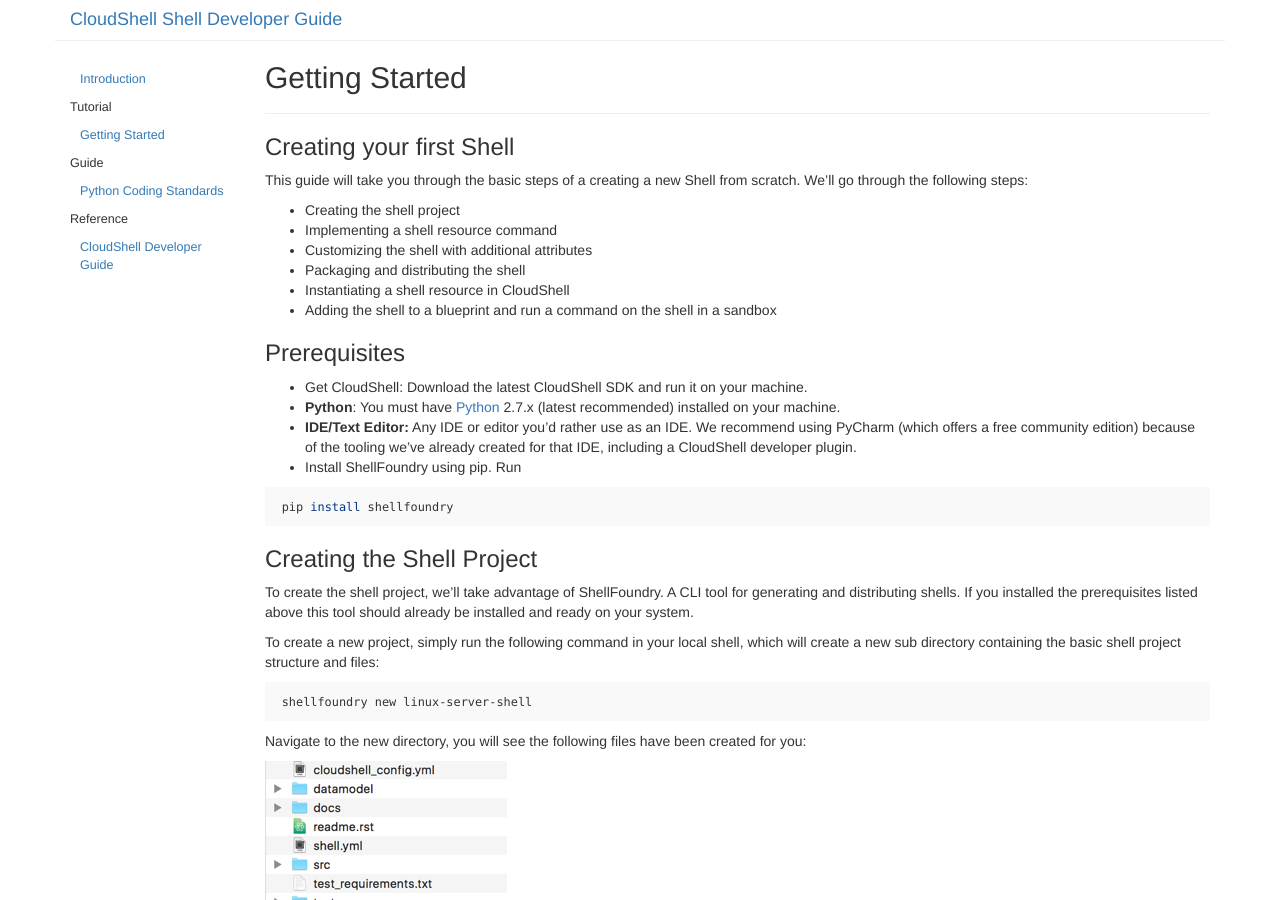
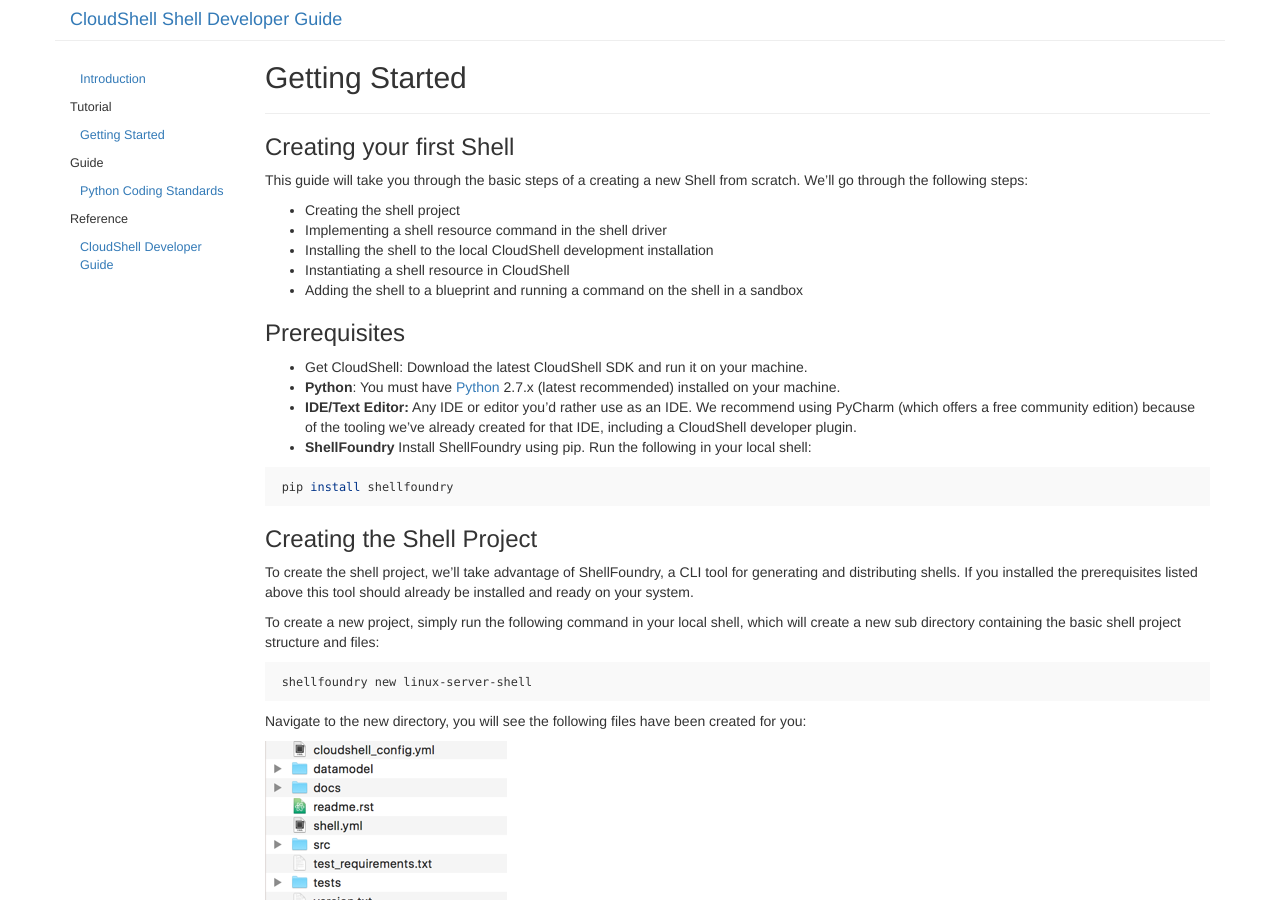
Before and after one commit to QualiSystems/devguide_source, a Jekyll site: the page built from _posts/2016-04-30-getting-started.markdown, in a window 1280 px wide and 900 px high. Built offline with Jekyll 4.4.1, drawn with Linux system fonts in a browser that asks for light colours.

Commit message:
updating the getting started with comments

```diff
--- a/_posts/2016-04-30-getting-started.markdown
+++ b/_posts/2016-04-30-getting-started.markdown
@@ -9,20 +9,19 @@
 This guide will take you through the basic steps of a creating a new Shell from scratch. We'll go through the following steps:
 
 * Creating the shell project
-* Implementing a shell resource command
-* Customizing the shell with additional attributes
-* Packaging and distributing the shell
+* Implementing a shell resource command in the shell driver
+* Installing the shell to the local CloudShell development installation
 * Instantiating a shell resource in CloudShell
-* Adding the shell to a blueprint and run a command on the shell in a sandbox
+* Adding the shell to a blueprint and running a command on the shell in a sandbox
 
 ### Prerequisites
 * Get CloudShell: Download the latest CloudShell SDK and run it on your machine.
 * **Python**: You must have [Python](https://www.python.org/downloads/) 2.7.x (latest recommended) installed on your machine.
 * **IDE/Text Editor:** Any IDE or editor you'd rather use as an IDE. We recommend using PyCharm (which offers a free community edition) because of the tooling we've already created for that IDE, including a CloudShell developer plugin.
-* Install ShellFoundry using pip. Run {% highlight bash %} pip install shellfoundry {% endhighlight %}
+* **ShellFoundry** Install ShellFoundry using pip. Run the following in your local shell: {% highlight bash %} pip install shellfoundry {% endhighlight %}
 
 ### Creating the Shell Project
-To create the shell project, we'll take advantage of ShellFoundry. A CLI tool for generating and distributing shells. If you installed the prerequisites listed above this tool should already be installed and ready on your system.
+To create the shell project, we'll take advantage of ShellFoundry, a CLI tool for generating and distributing shells. If you installed the prerequisites listed above this tool should already be installed and ready on your system.
 
 To create a new project, simply run the following command in your local shell, which will create a new sub directory containing the basic shell project structure and files:
 
```
Also changed, not shown: index.md (+3 -3 lines).
